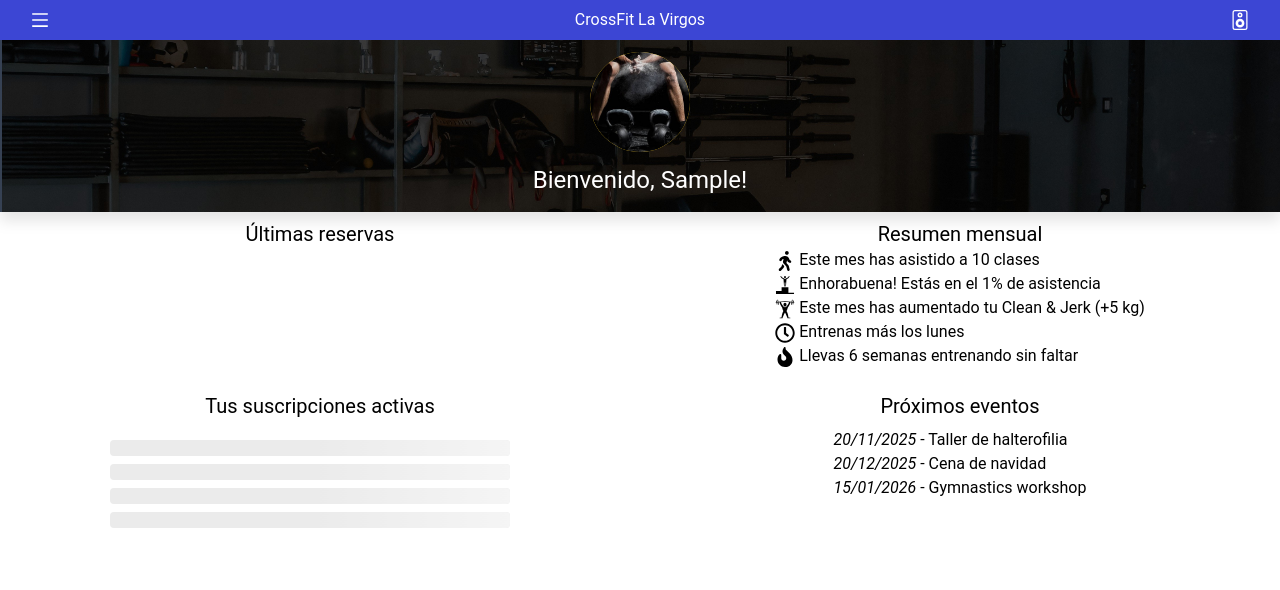
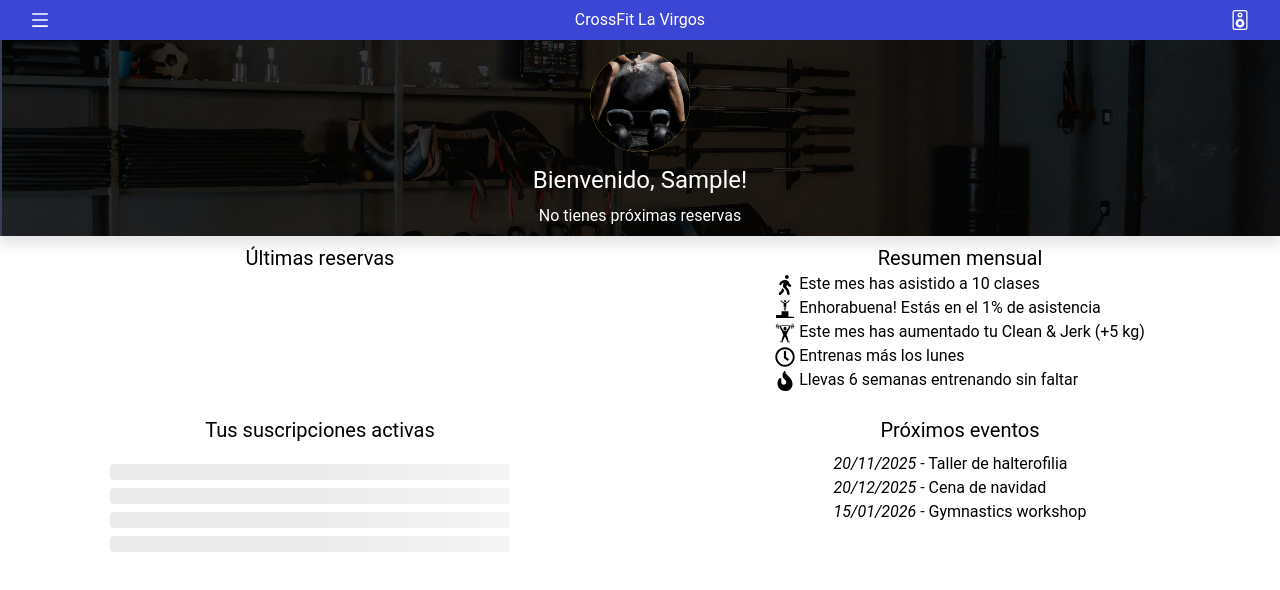
Before and after one commit to cperefer/boxUp_frontend, a React (Vite) app: page /dashboard in a window 1280 px wide. Shown: the top 590 px of the page. Built offline with nearby package versions, Linux system fonts and the light colour scheme; sample sign-in values are in the browser's storage.

Commit message:
feat: added text for empty next reservation

```diff
--- a/src/dashboard/components/WelcomeUser.tsx
+++ b/src/dashboard/components/WelcomeUser.tsx
@@ -23,10 +23,10 @@ export const WelcomeUser = ({ data, loading }: Props) => {
       <p className="text-white">
         {loading ? (
           <span className="invisible">cargando</span>
+        ) : reservation ? (
+          <>Tu próxima reserva es {parseDate(reservation.date, true)}</>
         ) : (
-          reservation && (
-            <>Tu próxima reserva es {parseDate(reservation.date, true)}</>
-          )
+          <>No tienes próximas reservas</>
         )}
       </p>
     </section>
```
